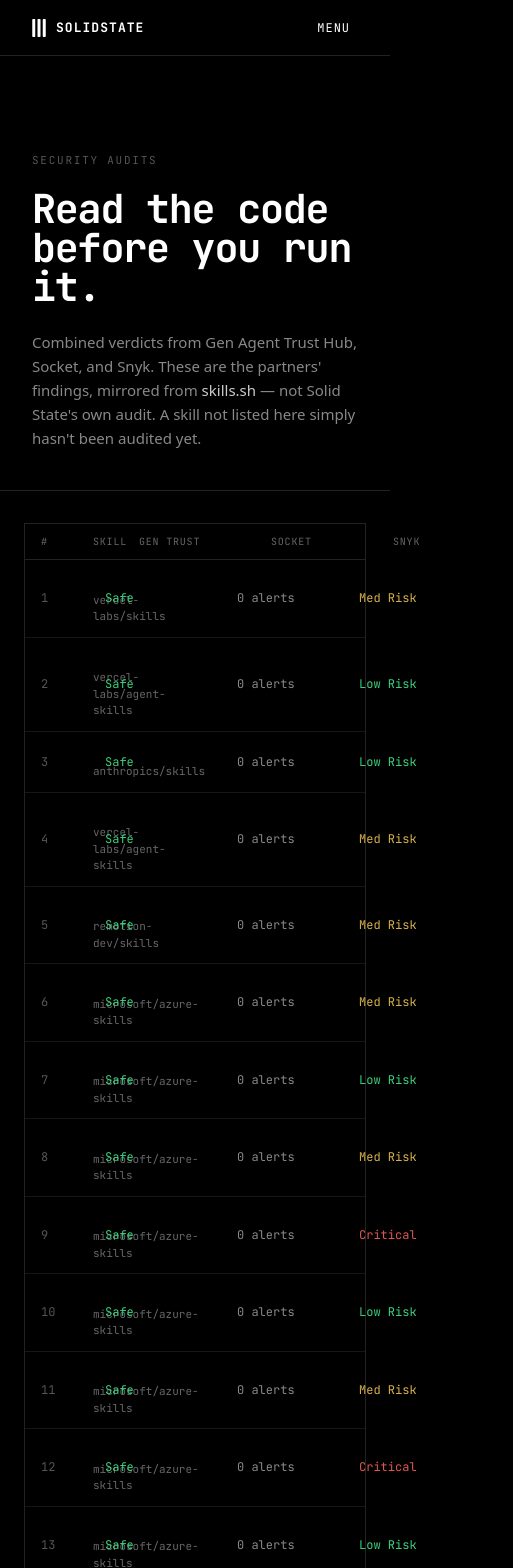
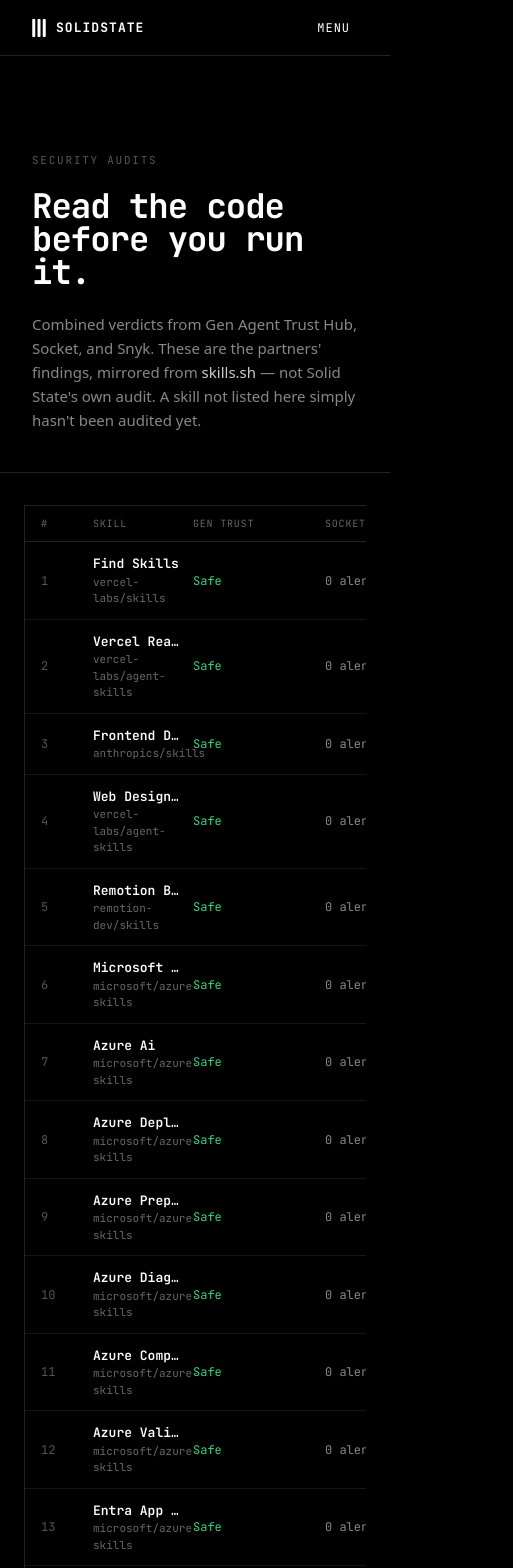
Before and after one commit to solidstatecc/solidstate.cc, a Next.js app: page /audits in a window 390 px wide. Shown: the top 1568 px of the page, 513 px wide, since content can reach past the window. Built offline with nearby package versions, Linux system fonts and the light colour scheme.

Commit message:
responsive: make inner pages work on mobile (footer, browse, audits, detail, submit)

```diff
--- a/app/audits/page.tsx
+++ b/app/audits/page.tsx
@@ -46,6 +46,7 @@
           Security Audits
         </div>
         <h1
+          className="ss-audits-h1"
           style={{
             fontFamily: mono,
             fontSize: "clamp(40px, 7vw, 72px)",
@@ -72,7 +73,8 @@
 
       {/* Table */}
       <section style={{ maxWidth: "1100px", margin: "0 auto", padding: "32px 24px 96px" }}>
-        <div style={{ border: "1px solid #222222" }}>
+        <div className="ss-table-scroll">
+        <div style={{ border: "1px solid #222222", minWidth: "560px" }}>
           <div
             style={{
               display: "grid",
@@ -144,6 +146,7 @@
             </a>
           ))}
         </div>
+        </div>
       </section>
     </div>
   )
--- a/app/globals.css
+++ b/app/globals.css
@@ -135,3 +135,43 @@
   }
   .ss-stats > .ss-stat:last-child { border-bottom: none; }
 }
+
+/* ---- Inner-page responsive layout ----
+   These grids are set via inline styles, so the breakpoint overrides
+   need !important to win over the element's inline grid-template-columns. */
+
+/* Footer: 4-up → 2-up → 1-up */
+@media (max-width: 760px) {
+  .ss-footer-grid { grid-template-columns: 1fr 1fr !important; }
+}
+@media (max-width: 460px) {
+  .ss-footer-grid { grid-template-columns: 1fr !important; }
+}
+
+/* Browse Skills: filter sidebar stacks above results */
+@media (max-width: 768px) {
+  .ss-browse-grid { grid-template-columns: 1fr !important; }
+  .ss-browse-grid > aside { position: static !important; }
+}
+
+/* Skill detail: meta sidebar drops below the main content */
+@media (max-width: 900px) {
+  .ss-detail-grid { grid-template-columns: 1fr !important; }
+}
+
+/* Submit "how it works" steps stack */
+@media (max-width: 640px) {
+  .ss-steps-grid { grid-template-columns: 1fr !important; }
+}
+
+/* Wide leaderboard / audits tables scroll horizontally instead of
+   blowing out the page (which made columns overlap on phones). */
+.ss-table-scroll {
+  overflow-x: auto;
+  -webkit-overflow-scrolling: touch;
+}
+
+/* Audits hero stays inside the viewport on the smallest screens */
+@media (max-width: 480px) {
+  .ss-audits-h1 { font-size: 34px !important; }
+}
--- a/app/skills/SkillsBrowser.tsx
+++ b/app/skills/SkillsBrowser.tsx
@@ -132,6 +132,7 @@
 
   return (
     <div
+      className="ss-browse-grid"
       style={{
         maxWidth: "1200px",
         margin: "0 auto",
--- a/app/skills/[slug]/page.tsx
+++ b/app/skills/[slug]/page.tsx
@@ -74,6 +74,7 @@
       </div>
 
       <div
+        className="ss-detail-grid"
         style={{
           maxWidth: "1200px",
           margin: "0 auto",
--- a/app/submit/page.tsx
+++ b/app/submit/page.tsx
@@ -44,6 +44,7 @@
         }}
       >
         <div
+          className="ss-steps-grid"
           style={{
             maxWidth: "720px",
             margin: "0 auto",
--- a/components/Footer.tsx
+++ b/components/Footer.tsx
@@ -40,6 +40,7 @@
     >
       <div style={{ maxWidth: "1200px", margin: "0 auto", padding: "56px 32px 32px" }}>
         <div
+          className="ss-footer-grid"
           style={{
             display: "grid",
             gridTemplateColumns: "1.4fr repeat(3, 1fr)",
--- a/components/Leaderboard.tsx
+++ b/components/Leaderboard.tsx
@@ -11,7 +11,8 @@
  */
 export function Leaderboard({ skills }: { skills: Skill[] }) {
   return (
-    <div style={{ border: "1px solid #222222" }}>
+    <div className="ss-table-scroll">
+    <div style={{ border: "1px solid #222222", minWidth: "480px" }}>
       <div
         style={{
           display: "grid",
@@ -130,5 +131,6 @@
         )
       })}
     </div>
+    </div>
   )
 }
```
